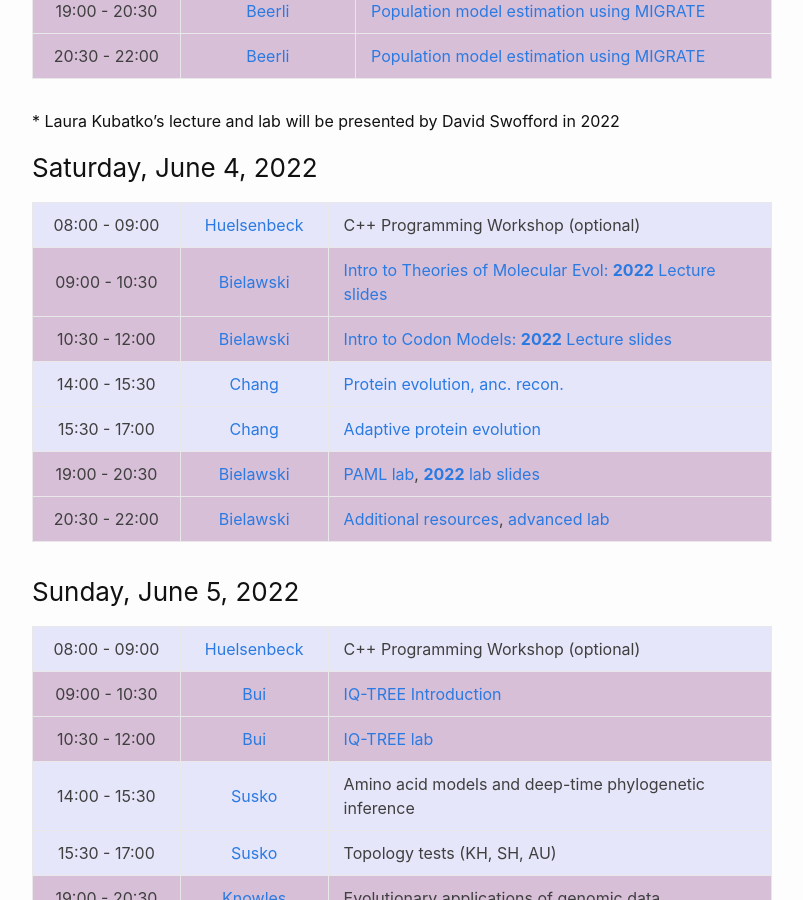
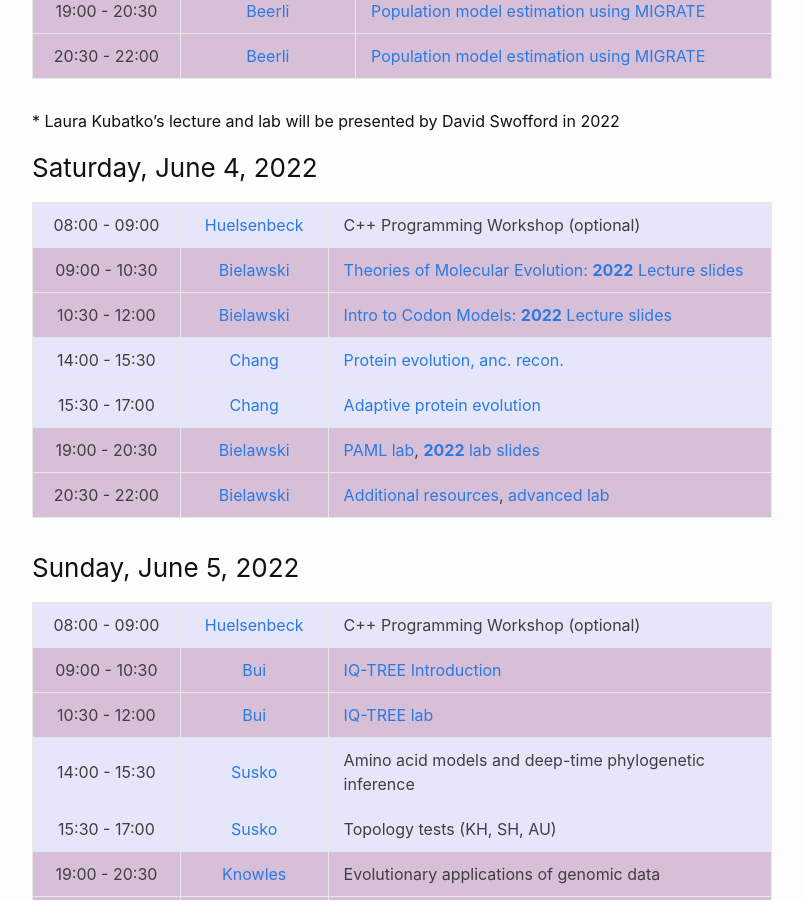
Before and after one commit to molevolworkshop/molevolworkshop.github.io, a Jekyll site: the page built from schedule.md, in a window 1280 px wide and 900 px high, scrolled down 3139 px. Shown: the whole window, without its empty margins (238-1041 px from the left). Built offline with Jekyll 4.4.1, drawn with Linux system fonts in a browser that asks for light colours.

Commit message:
Update schedule.md

```diff
--- a/schedule.md
+++ b/schedule.md
@@ -98,7 +98,7 @@ All sessions are in Loeb G70 (basement of Loeb building)
 
 ---------------|--------------------------------------|-----------------------------------
  08:00 - 09:00 | [Huelsenbeck](/faculty-huelsenbeck/) | C++ Programming Workshop (optional)
- 09:00 - 10:30 | [Bielawski](/faculty-bielawski/)     | [Intro to Theories of Molecular Evol: **2022** Lecture slides](http://awarnach.mathstat.dal.ca/~joeb/PAML_lab/slides/Bielawski_lecture_PART_1.pdf)
+ 09:00 - 10:30 | [Bielawski](/faculty-bielawski/)     | [Theories of Molecular Evolution: **2022** Lecture slides](http://awarnach.mathstat.dal.ca/~joeb/PAML_lab/slides/Bielawski_lecture_PART_1.pdf)
  10:30 - 12:00 | [Bielawski](/faculty-bielawski/)     | [Intro to Codon Models: **2022** Lecture slides](http://awarnach.mathstat.dal.ca/~joeb/PAML_lab/slides/Bielawski_lecture_PART_2.pdf)
  14:00 - 15:30 | [Chang](/faculty-chang/)             | [Protein evolution, anc. recon.]({{ site.baseurl }}/faculty/chang/pdf/Protein_Evolution_&_Ancestral_Reconstruction-opt.pdf)
  15:30 - 17:00 | [Chang](/faculty-chang/)             | [Adaptive protein evolution]({{ site.baseurl }}/faculty/chang/pdf/Adaptive_Protein_Evolution-opt.pdf)
```
